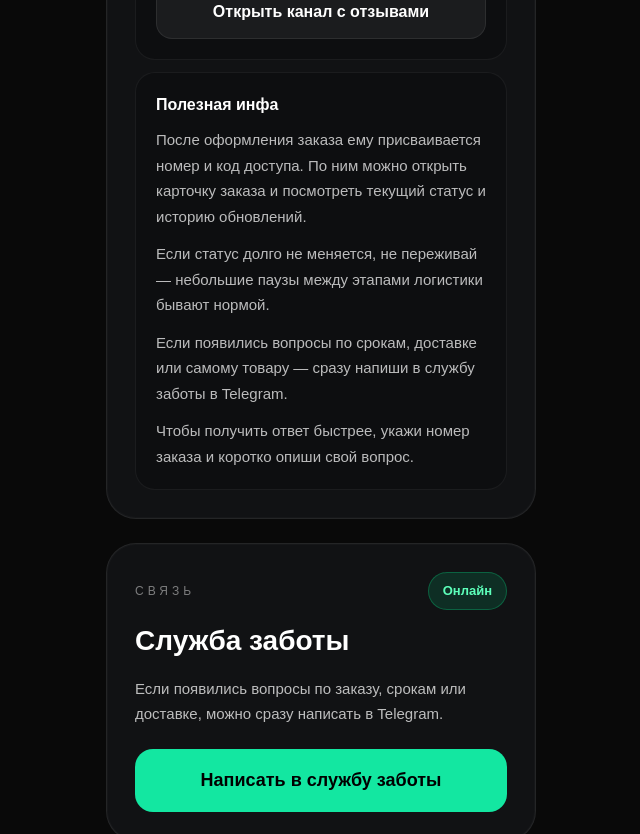
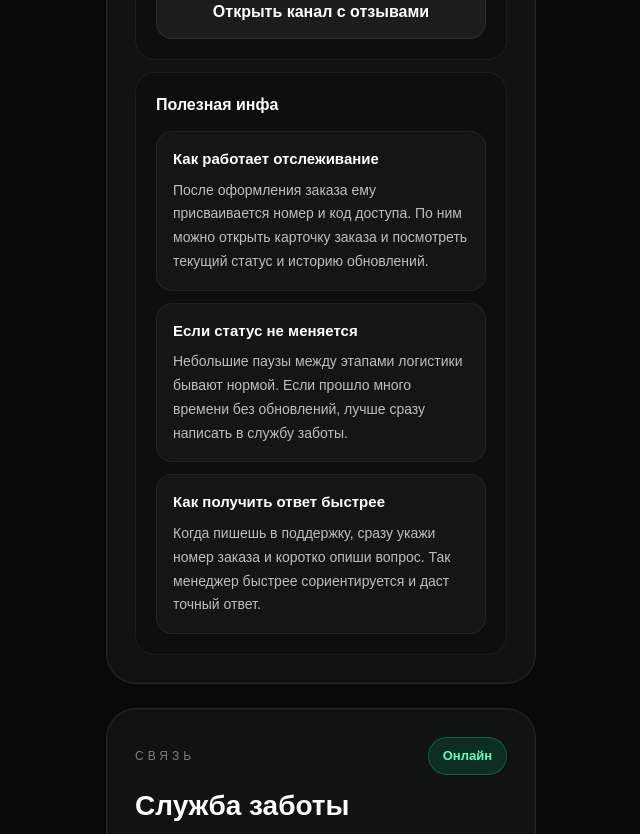
Before and after one commit to mepohta3-sketch/tracking-miniapp, a Next.js app: page / in a window 1280 px wide. Shown: the part 1340-2174 px from the top of the page, without its empty margins (319-959 px from the left). Built offline with nearby package versions, Linux system fonts and the light colour scheme.

Commit message:
premium faq accordion and useful info cards

```diff
--- a/app/page.tsx
+++ b/app/page.tsx
@@ -48,27 +48,27 @@ const faqItems = [
   {
     question: "Сколько в среднем идёт доставка?",
     answer:
-      "🚚 Обычно доставка занимает 15 дней ± до нас в Новосибирск с момента поступления на наш склад в Китае.",
+      "Обычно доставка занимает около 15 дней до нас в Новосибирск с момента поступления товара на наш склад в Китае.",
   },
   {
     question: "Что значит статус «Выкуплен»?",
     answer:
-      "Это значит, что мы выкупили вашу вещь у поставщика и теперь она направляется на наш склад.",
+      "Это значит, что мы уже выкупили вашу вещь у поставщика и теперь она направляется на наш склад.",
   },
   {
     question: "Что значит статус «На складе в Китае»?",
     answer:
-      "Это значит, что товар уже выкуплен и сейчас находится на нашем складе в Китае, чтобы дальше отправиться по маршруту.",
+      "Это значит, что товар уже выкуплен и сейчас находится на нашем складе в Китае перед следующим этапом маршрута.",
   },
   {
     question: "Что значит статус «Едет в Новосибирск»?",
     answer:
-      "🌍 Это значит, что товар уже отправился с нашего склада в Китае и находится в пути к нам в РФ, в Новосибирск.",
+      "Это значит, что товар уже отправился с нашего склада в Китае и находится в пути к нам в Новосибирск.",
   },
   {
     question: "Что значит статус «Доставлен»?",
     answer:
-      "✅ Это значит, что товар уже приехал к нам в Новосибирск. По приезде менеджер вам отпишет и сделает видеообзор вашей вещи 😉",
+      "Это значит, что товар уже приехал к нам в Новосибирск. После этого менеджер свяжется с вами и отправит видеообзор вашей вещи.",
   },
 ]
 
@@ -161,7 +161,7 @@ export default function Home() {
         return
       }
 
-      setBindMessage("Уведомления подключены ✅")
+      setBindMessage("Уведомления подключены")
     } catch {
       setBindMessage("Не удалось подключить уведомления")
     }
@@ -592,9 +592,7 @@ export default function Home() {
                     }}
                   >
                     <button
-                      onClick={() =>
-                        setOpenFaqIndex(isOpen ? null : index)
-                      }
+                      onClick={() => setOpenFaqIndex(isOpen ? null : index)}
                       style={{
                         width: "100%",
                         background: "transparent",
@@ -702,35 +700,98 @@ export default function Home() {
                 color: "#ffffff",
                 fontSize: "16px",
                 fontWeight: 700,
-                marginBottom: "10px",
+                marginBottom: "14px",
               }}
             >
               Полезная инфа
             </div>
 
+            <div style={{ display: "grid", gap: "12px" }}>
+              <div
+                style={{
+                  background: "rgba(255,255,255,0.03)",
+                  border: "1px solid rgba(255,255,255,0.06)",
+                  borderRadius: "16px",
+                  padding: "16px",
+                }}
+              >
+                <div
+                  style={{
+                    color: "#ffffff",
+                    fontSize: "15px",
+                    fontWeight: 700,
+                    marginBottom: "8px",
+                  }}
+                >
+                  Как работает отслеживание
+                </div>
                 <div
                   style={{
                     color: "rgba(255,255,255,0.72)",
-                fontSize: "15px",
+                    fontSize: "14px",
                     lineHeight: 1.7,
-                display: "grid",
-                gap: "12px",
                   }}
                 >
-              <div>
                   После оформления заказа ему присваивается номер и код доступа. По ним можно открыть карточку заказа и посмотреть текущий статус и историю обновлений.
                 </div>
-
-              <div>
-                Если статус долго не меняется, не переживай — небольшие паузы между этапами логистики бывают нормой.
               </div>
 
-              <div>
-                Если появились вопросы по срокам, доставке или самому товару — сразу напиши в службу заботы в Telegram.
+              <div
+                style={{
+                  background: "rgba(255,255,255,0.03)",
+                  border: "1px solid rgba(255,255,255,0.06)",
+                  borderRadius: "16px",
+                  padding: "16px",
+                }}
+              >
+                <div
+                  style={{
+                    color: "#ffffff",
+                    fontSize: "15px",
+                    fontWeight: 700,
+                    marginBottom: "8px",
+                  }}
+                >
+                  Если статус не меняется
+                </div>
+                <div
+                  style={{
+                    color: "rgba(255,255,255,0.72)",
+                    fontSize: "14px",
+                    lineHeight: 1.7,
+                  }}
+                >
+                  Небольшие паузы между этапами логистики бывают нормой. Если прошло много времени без обновлений, лучше сразу написать в службу заботы.
+                </div>
               </div>
 
-              <div>
-                Чтобы получить ответ быстрее, укажи номер заказа и коротко опиши свой вопрос.
+              <div
+                style={{
+                  background: "rgba(255,255,255,0.03)",
+                  border: "1px solid rgba(255,255,255,0.06)",
+                  borderRadius: "16px",
+                  padding: "16px",
+                }}
+              >
+                <div
+                  style={{
+                    color: "#ffffff",
+                    fontSize: "15px",
+                    fontWeight: 700,
+                    marginBottom: "8px",
+                  }}
+                >
+                  Как получить ответ быстрее
+                </div>
+                <div
+                  style={{
+                    color: "rgba(255,255,255,0.72)",
+                    fontSize: "14px",
+                    lineHeight: 1.7,
+                  }}
+                >
+                  Когда пишешь в поддержку, сразу укажи номер заказа и коротко опиши вопрос. Так менеджер быстрее сориентируется и даст точный ответ.
+                </div>
               </div>
             </div>
           </div>
```
Lines whose indentation alone changed are shown as unchanged.
